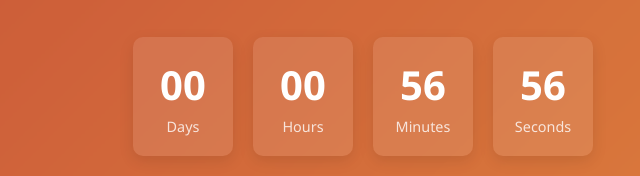
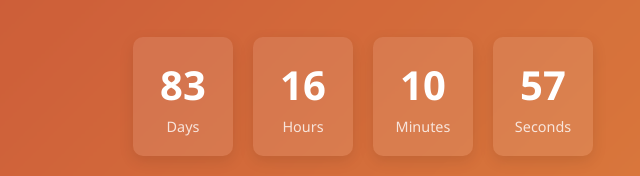
Before and after one commit to maxboss2005/MatthewtheDevPortfolio, a plain HTML site: page in-dev.html in a window 1280 px wide. Shown: the part 624-800 px from the top of the page, 277-917 px from the left. Drawn offline with Linux system fonts and the light colour scheme.

Commit message:
Update in-dev.html

```diff
--- a/in-dev.html
+++ b/in-dev.html
@@ -311,7 +311,7 @@
     <script>
         // Countdown Timer
         function updateCountdown() {
-            const targetDate = new Date('October 9, 2025 8:45:59').getTime();
+            const targetDate = new Date('January 1, 2026 00:00:00').getTime();
             const now = new Date().getTime();
             const timeLeft = targetDate - now;
 
```
